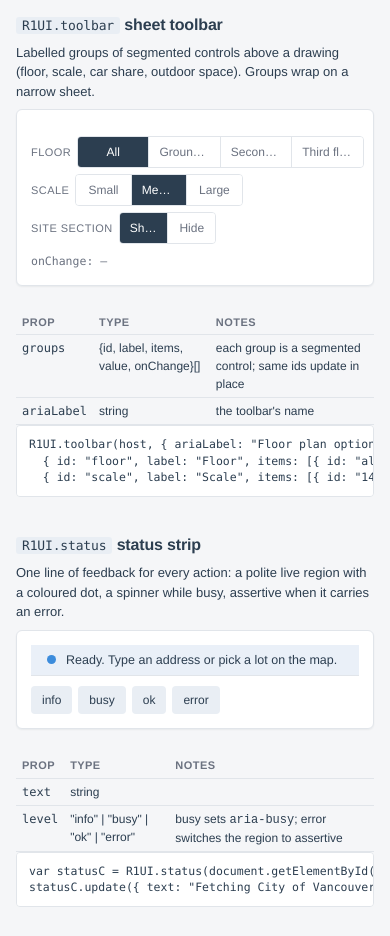
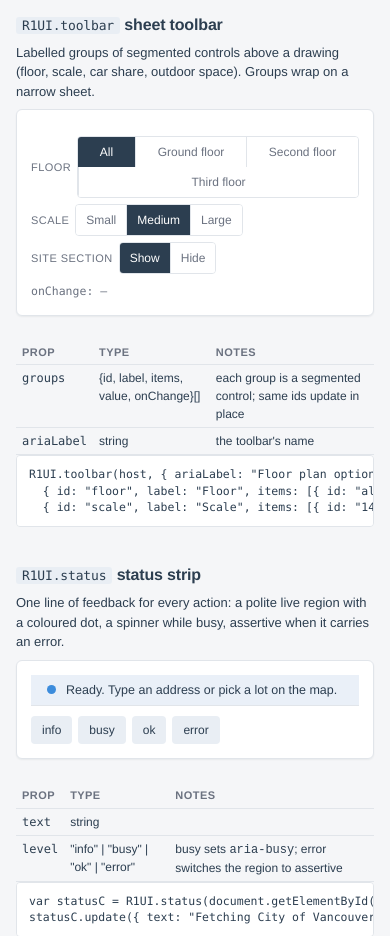
Before and after one commit to kailisun98/r1-1-massing, a plain HTML site: page ui-gallery.html in a window 390 px wide. Shown: the part 2820-3756 px from the top of the page. Drawn offline with Linux system fonts and the light colour scheme.

Commit message:
Phone width: sheet toolbars wrap their buttons instead of clipping the labels

```diff
--- a/ui.css
+++ b/ui.css
@@ -150,8 +150,14 @@ button.on, button[aria-pressed="true"].toggle { background: var(--blue); color:
 .toggle { background: var(--group); color: var(--ink); }
 .toggle.on { background: var(--amber); color: var(--amber-ink); border-color: var(--amber); }
 
-/* a phone: the clause and status cells may wrap, so a four-column table stays inside its bar */
-@media (max-width: 820px) { .ui-table td.clause, .ui-table td.status-cell { white-space: normal; } }
+/* a phone: the clause and status cells may wrap, so a four-column table stays inside its bar; a sheet toolbar's groups
+   take the full width and their bars wrap their buttons instead of clipping the labels */
+@media (max-width: 820px) {
+  .ui-table td.clause, .ui-table td.status-cell { white-space: normal; }
+  .sheet-tools .grp { flex: 1 1 100%; }
+  .sheet-tools .seg { flex: 1 1 auto; flex-wrap: wrap; }
+  .sheet-tools .segbtn { flex: 1 1 auto; white-space: normal; }
+}
 
 /* ------------------------------------------------------------------ touch: 44 px targets on a coarse pointer */
 @media (pointer: coarse) {
```
